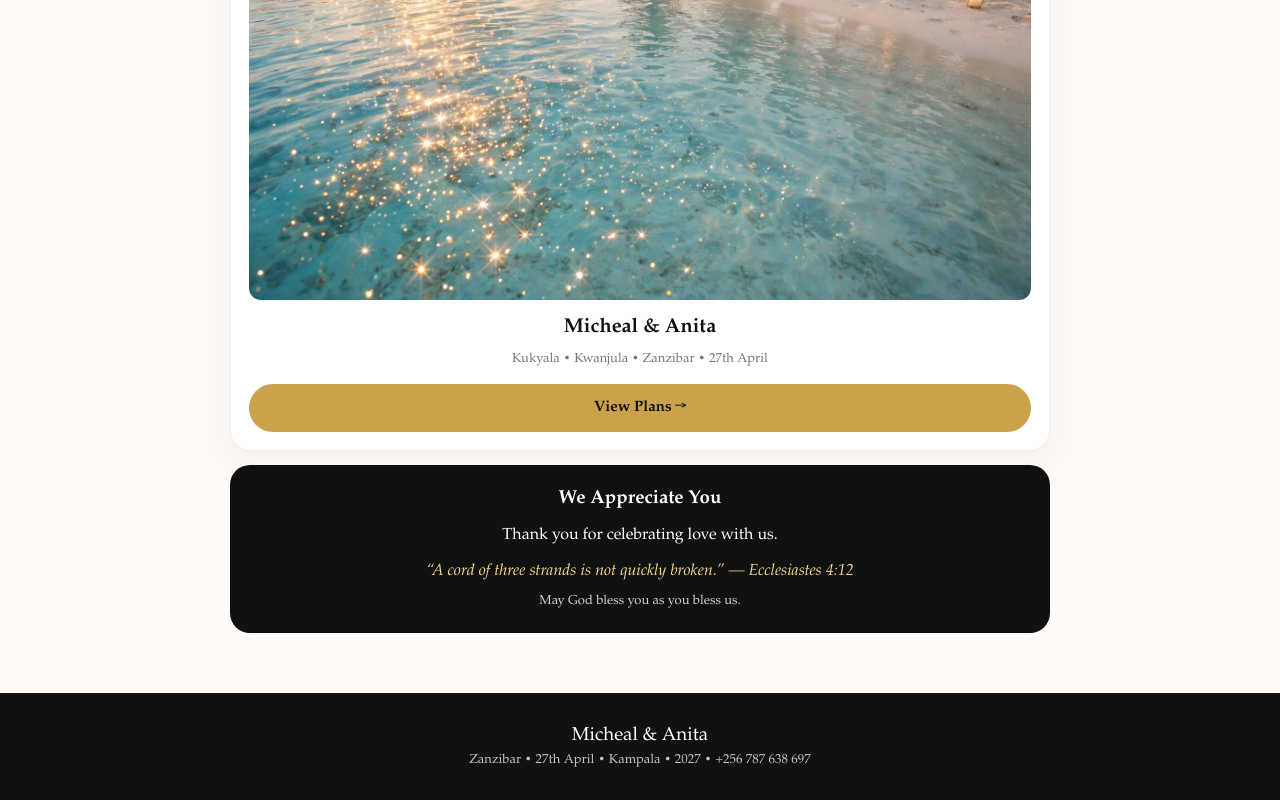
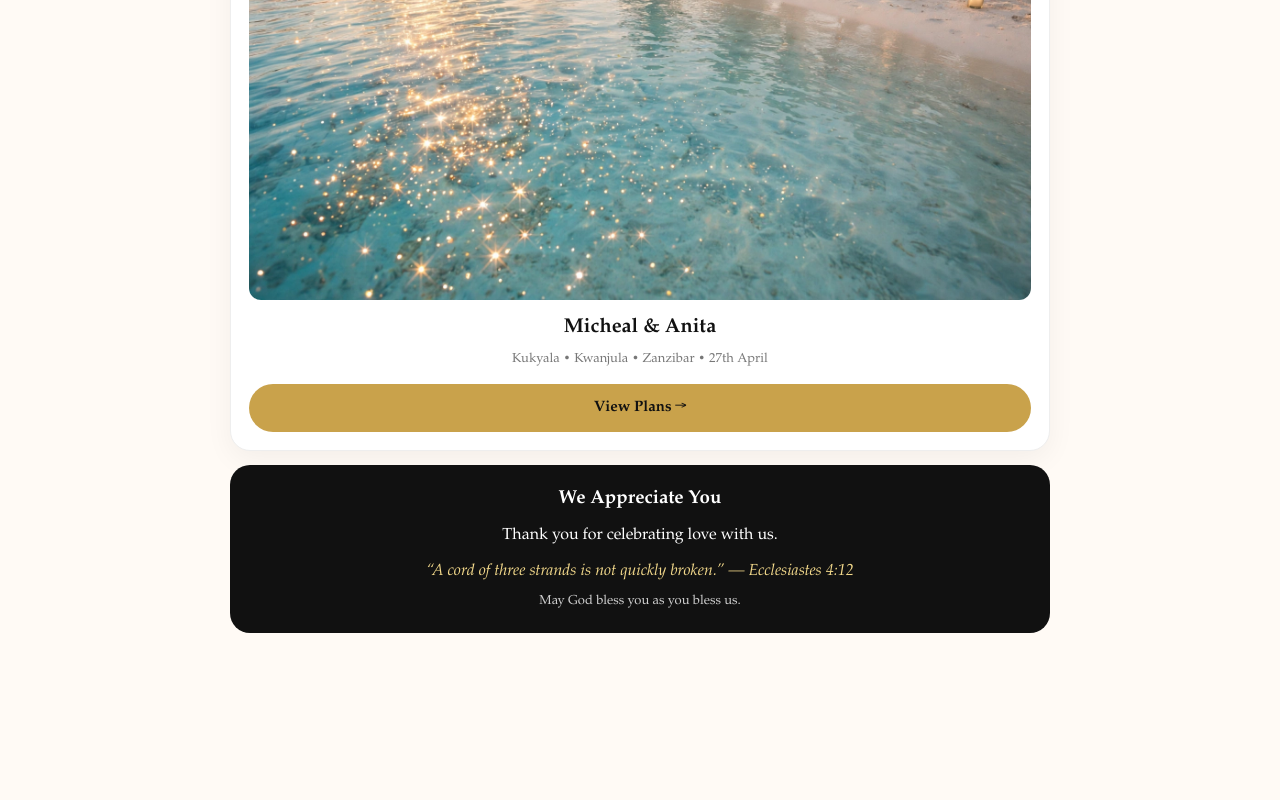
Before and after one commit to MAWADRI-CODE/Micheal-Weds-Anita, a plain HTML site: page index.html in a window 1280 px wide. Shown: the part 1222-2022 px from the top of the page. After the commit the page ends 1915 px from the top, so only its background shows below. Drawn offline with Linux system fonts and the light colour scheme.

Commit message:
Add files via upload

```diff
--- a/index.html
+++ b/index.html
@@ -5,8 +5,8 @@
 <meta name="viewport" content="width=device-width, initial-scale=1.0, viewport-fit=cover">
 <title>Micheal weds Anita</title>
 <style>
-*{box-sizing:border-box;margin:0;padding:0}
-body{font-family:'Book Antiqua',serif;background:#fffaf5;color:#111;line-height:1.6}
+*{box-sizing:border-box;margin:0;padding:0;font-family:'Book Antiqua','Palatino Linotype',Palatino,serif !important}
+body{font-family:'Book Antiqua','Palatino Linotype',Palatino,serif;background:#fffaf5;color:#111;line-height:1.6}
 .cover{position:relative;width:100%;height:100dvh;min-height:640px;overflow:hidden;background:#0e2a2b}
 .cover img.bg{position:absolute;inset:0;width:100%;height:100%;object-fit:cover;object-position:center 30%;display:block}
 .cover::after{content:"";position:absolute;inset:0;background:linear-gradient(to bottom,rgba(0,0,0,.05) 0%,rgba(0,0,0,0) 40%,rgba(0,0,0,.22) 70%,rgba(0,0,0,.5) 100%)}
@@ -69,7 +69,6 @@ table.budget th{background:#111;color:#fff;text-align:left;padding:10px 8px;font
 table.budget td{padding:9px 8px;border-bottom:1px solid #f0f0f0;vertical-align:top}
 table.budget tr.sub td{background:#fffdf0;font-weight:bold;border-top:2px solid #e8c96a}
 .subhead{margin:18px 0 6px;font-size:17px}
-footer{padding:28px 16px;text-align:center;background:#111;color:#fff}
 </style>
 </head>
 <body>
@@ -350,8 +349,6 @@ footer{padding:28px 16px;text-align:center;background:#111;color:#fff}
 
 </div></main>
 
-<footer><h3 style="font-weight:400">Micheal &amp; Anita</h3><p style="opacity:.75;font-size:13px">Zanzibar • 27th April • Kampala • 2027 • +256 787 638 697</p></footer>
-
 <script>
 let visits=parseInt(localStorage.getItem('mw_visits')||'0')+1;
 localStorage.setItem('mw_visits',visits);
```
